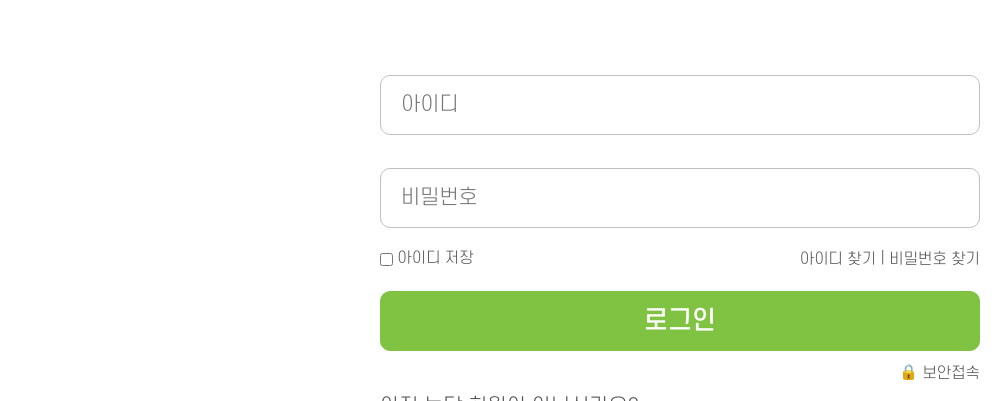
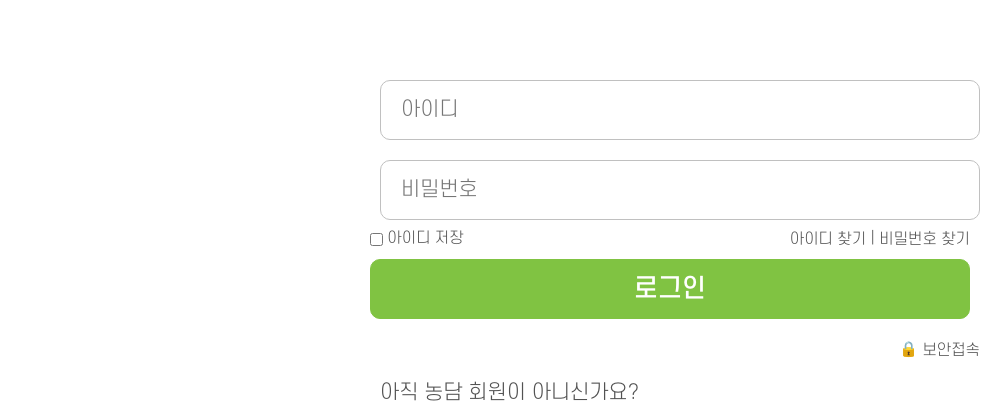
Before and after one commit to dlehdrb128/NongDam_Project, a React (Create React App) app in the folder frontend/: page /login in a window 1280 px wide. Shown: the part 284-685 px from the top of the page, without its empty margins (275-1280 px from the left). Built offline with nearby package versions, Linux system fonts and the light colour scheme.

Commit message:
리액트에 회원정보 axios 함

```diff
--- a/frontend/src/App/App.js
+++ b/frontend/src/App/App.js
@@ -20,6 +20,7 @@ import Mypage from "../Pages/MyPage/MyPage";
 import RecipeCreateReview from "../Pages/Recipe/recipeCreateReview";
 import RecipeReview from "../Pages/Recipe/recipeReview";
 import UploadTest from "../Pages/uploadTest/index";
+import NewLogin from "../Pages/Login/newLogin";
 import "./App.css";
 
 function App() {
@@ -30,6 +31,7 @@ function App() {
           <Route element={<Header />} />
           <Route path="/" element={<HomePage />}></Route>
           <Route path="/login" element={<Login />}></Route>
+          <Route path="/newLogin" element={<NewLogin />}></Route>
           <Route path="/intro" element={<Intro />}></Route>
           <Route path="/product/:category" element={<AllProduct />}></Route>
           <Route path="/product/detail/:id" element={<ProductPage />}></Route>
--- a/frontend/src/Pages/Login/login.js
+++ b/frontend/src/Pages/Login/login.js
@@ -1,4 +1,6 @@
 import styled from "styled-components";
+import { useNavigate } from "react-router-dom";
+import axios from "axios";
 const LoginHeader = styled.div`
   /* 최상단 "로그인" 제목 값 */
   width: 1230px;
@@ -76,7 +78,7 @@ const P = styled.p`
   position: relative;
   bottom: 1px;
 `;
-const LoginButton = styled.a`
+const LoginButton = styled.button`
   /* 로그인 버튼 */
   display: flex;
   justify-content: center;
@@ -202,6 +204,46 @@ const AppleLogo = styled.img`
 `;
 
 const Login = () => {
+  const navigate = useNavigate();
+  // const [inputId, setInputId] = useState("");
+  // const [inputPW, setInputPw] = useState("");
+
+  // const handleInputId = (e) => {
+  //   setInputId(e.target.value);
+  // };
+  // const handleInputPw = (e) => {
+  //   setInputPw(e.target.value);
+  // };
+
+  // const onClickLogin = () => {
+  //   console.log("click login");
+  // };
+  // if (data.id === inputId) {
+  //   console.log("ㅇㅇ");
+  // }
+  // if (data.password === inputPW) {
+  //   console.log("yes");
+  // }
+
+  const login = async (e) => {
+    e.preventDefault();
+    let loginData = {
+      id: e.target[0].value,
+      password: e.target[1].value,
+    };
+    let tryLogin = await axios.post(
+      "http://localhost:8080/login/attempt",
+      loginData
+    );
+    if (tryLogin.data.login === "성공") {
+      navigate("/");
+    }
+    try {
+    } catch (error) {
+      console.log(error);
+    }
+  };
+
   return (
     <>
       <LoginHeader>로그인</LoginHeader>
@@ -210,9 +252,14 @@ const Login = () => {
         {/* Header를 제외한 전체 설정값(감싸는 용도) */}
         <LoginResponse>
           {/* 로그인창 전체 부모 설정값 */}
-          <LoginBox type="text" placeholder="아이디"></LoginBox>
+          <form onSubmit={login}>
+            <LoginBox type="text" placeholder="아이디" name="id"></LoginBox>
             {/* 아이디 입력창 */}
-          <LoginBox type="password" placeholder="비밀번호"></LoginBox>
+            <LoginBox
+              type="password"
+              placeholder="비밀번호"
+              name="password"
+            ></LoginBox>
             {/* 비밀번호 입력창 */}
             <OptionMenu>
               {/* 아이디 저장, checkbox, 아이디/비밀번호찾기 전체 설정값 */}
@@ -237,10 +284,11 @@ const Login = () => {
                 </A>
               </LoginFind>
             </OptionMenu>
-          <LoginButton href="/">
+            <LoginButton>
               {/* 로그인 버튼 */}
               로그인
             </LoginButton>
+          </form>
           <Security>
             {/* 보안접속 링크 전체 설정값 */}
             <P>&nbsp;🔒&nbsp;</P>
--- a/frontend/src/Pages/SignUp/signUp.js
+++ b/frontend/src/Pages/SignUp/signUp.js
@@ -128,6 +128,9 @@ const BasicInfo = styled.div`
       font-family: SCD-3;
       font-size: 1.5rem;
     }
+  }
+  & > div:nth-child(8) {
+    border-bottom: 1px solid ${({ theme }) => theme.lightblack};
   }
   & > div:nth-child(9) {
     /* 평생회원 */
@@ -350,18 +353,6 @@ const SignUp = () => {
           </MiddleBox>
           <InputText></InputText>
         </div>
-        <div>
-          <MiddleBox>평생회원</MiddleBox>
-          <InputClick type={"radio"} name="agree"></InputClick>
-          &nbsp;동의함&nbsp;&nbsp;
-          <InputClick type={"radio"} name="agree"></InputClick>
-          &nbsp;동의안함
-          <br />
-          <p>
-            -평생회원으로 가입하시면 농담 회원 탈퇴시까지는 휴면회원으로
-            전환되지 않으며, 고객님의 개인정보가 탈퇴시까지 안전하게 보관됩니다.
-          </p>
-        </div>
       </BasicInfo>
       <br />
       <h2>추가정보</h2>
@@ -379,7 +370,7 @@ const SignUp = () => {
         </div>
         <div>
           <MiddleBox>추천인 아이디</MiddleBox>
-          <InputText></InputText>
+          <InputText type={"search"}></InputText>
         </div>
       </MoreInfo>
       <br />
@@ -417,7 +408,13 @@ const SignUp = () => {
       </Terms>
       <br />
       <br />
-      <button>회원가입</button>
+      <button
+        type="submit"
+        formMethod="get"
+        formAction="http://localhost:3000/signUpEnd"
+      >
+        회원가입
+      </button>
     </SignUpParent>
   );
 };
```
Lines whose indentation alone changed are shown as unchanged.
